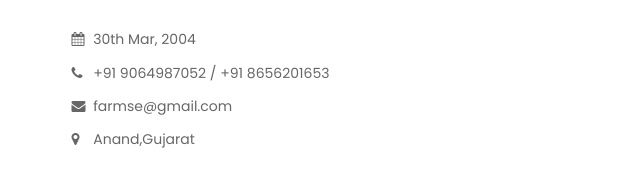
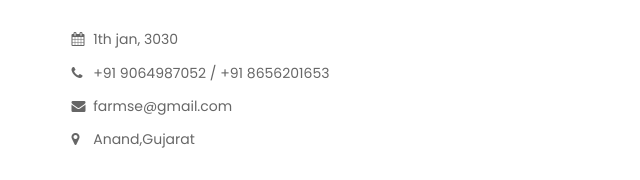
Before and after one commit to harshh100/Farm_Se, a plain HTML site: page about.html in a window 1280 px wide. Shown: the part 404-584 px from the top of the page, 579-1219 px from the left. Drawn offline with nearby package versions, Linux system fonts and the light colour scheme; files whose address does not match are found by name.

Commit message:
Update about.html

```diff
--- a/about.html
+++ b/about.html
@@ -464,7 +464,7 @@ Text Styles CSS
                                 distinctio placeat ducimus repellat dicta mollitia repudiandae, dolore ut animi?</div>
                             <div class="pr-list">
                                 <ul>
-                                    <li><i class="fa fa-calendar" aria-hidden="true"></i> 30th Mar, 2004</li>
+                                    <li><i class="fa fa-calendar" aria-hidden="true"></i> 1th jan, 3030</li>
                                     <li><i class="fa fa-phone" aria-hidden="true"></i> +91 9064987052 / +91 8656201653
                                     </li>
                                     <li><i class="fa fa-envelope" aria-hidden="true"></i> farmse@gmail.com</li>
```
